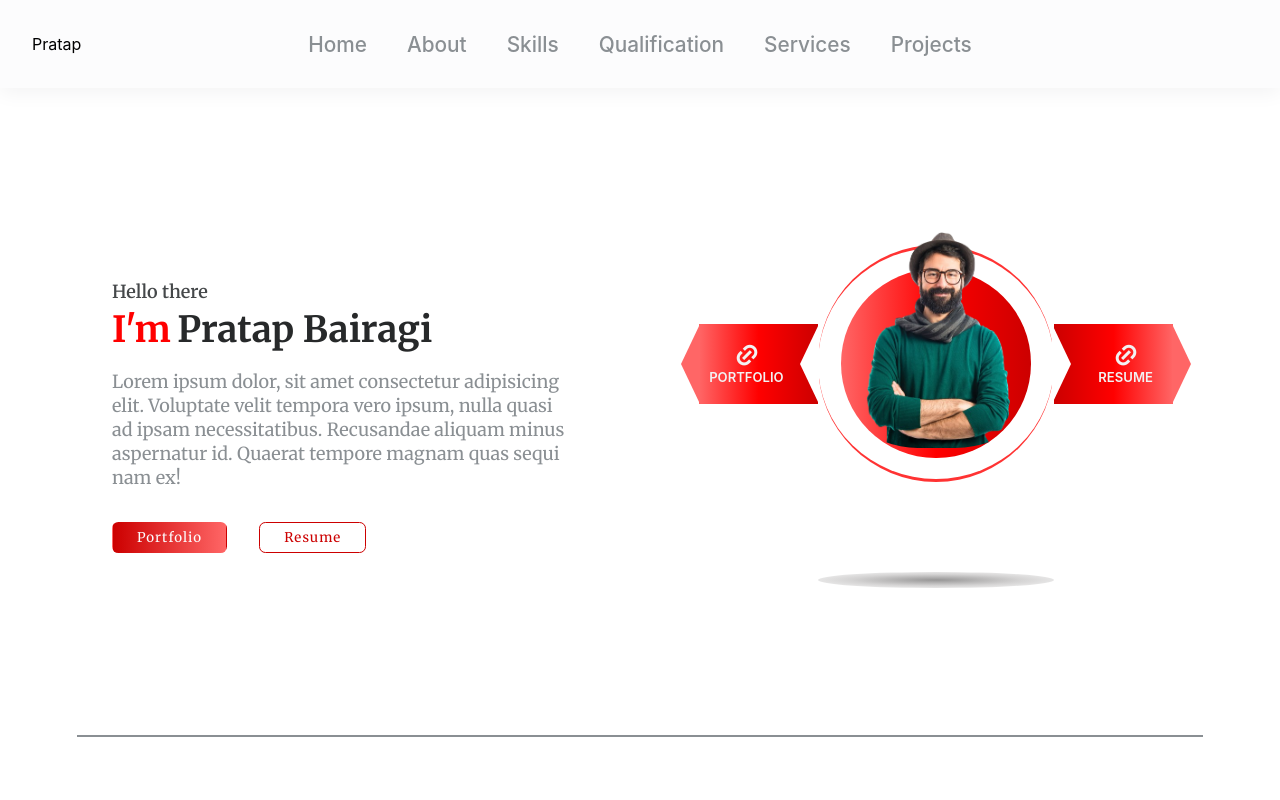
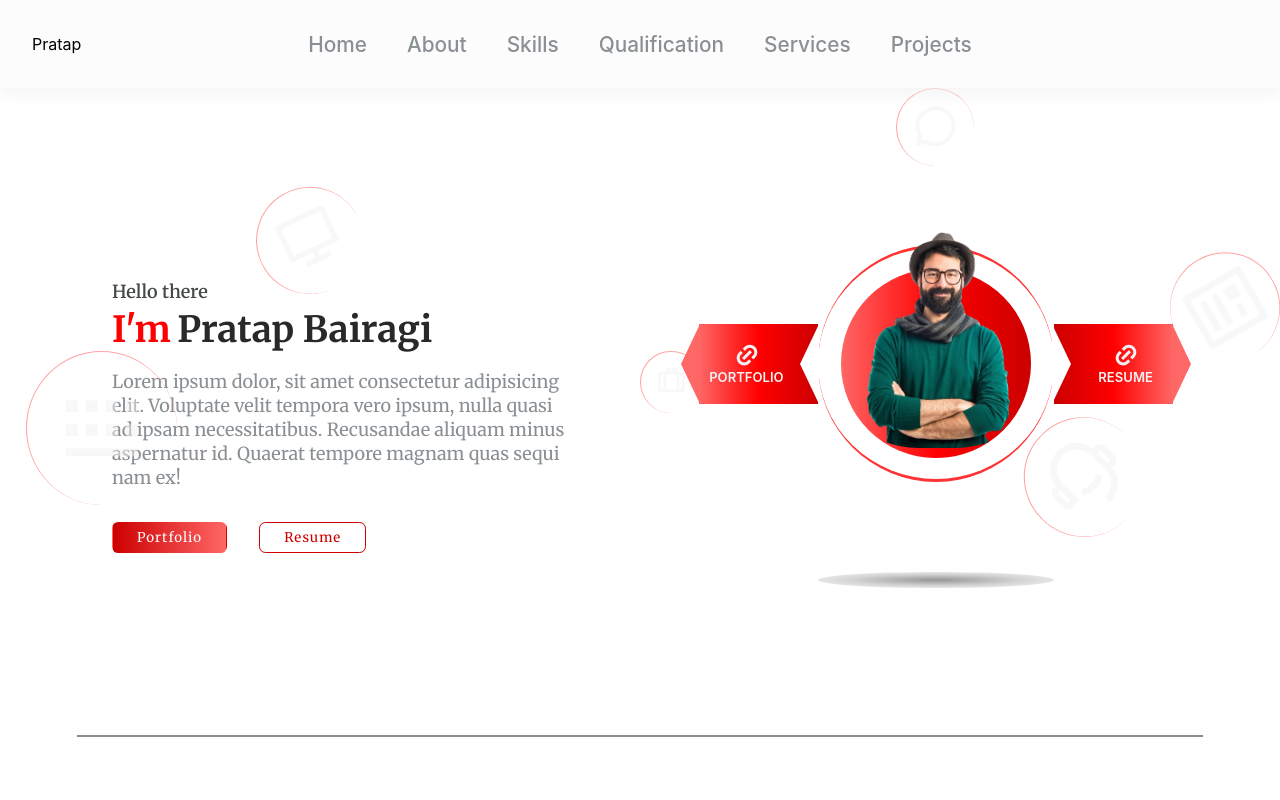
Before and after one commit to pratapbairagi/portfolio3, a React (Create React App) app in the folder portfolio/: page / in a window 1280 px wide. Shown: the top 800 px of the page. Built offline with nearby package versions, Linux system fonts and the light colour scheme.

Commit message:
added hero bubbles

```diff
--- a/portfolio/src/App.css
+++ b/portfolio/src/App.css
@@ -385,11 +385,81 @@ section::after {
   margin-top: 2.5rem;
   border-radius: 50%;
   background: radial-gradient(rgb(151, 150, 150), rgb(212, 211, 211), white);
-  background: -moz-radial-gradient(rgb(151, 150, 150), rgb(212, 211, 211), white); /* FF3.6+ */
-  background: -webkit-radial-gradient(rgb(151, 150, 150), rgb(212, 211, 211), white); /* Chrome10+,Safari5.1+ */
-  background: -o-radial-gradient(rgb(151, 150, 150), rgb(212, 211, 211), white); /* Opera 11.10+ */
-  background: -ms-radial-gradient(rgb(151, 150, 150), rgb(212, 211, 211), white); /* IE10+ */
-
+}
+.hero_circles{
+  position: absolute;
+  width: 100%;
+  height: 100%;
+  top: 0;
+  left: 0;
+}
+.hero_circles span{
+  border-radius: 50%;
+  width: max-content;
+  aspect-ratio: 1/1;
+  /* position: relative; */
+  position: absolute;
+  padding: 0.2rem 0.4rem;
+  display: block;
+  border-top: 1px solid rgb(255, 162, 162);
+  border-left: 1px solid rgb(255, 162, 162);
+}
+.hero_circles span i{
+  font-size: 2rem;
+  color: var(--container-color);
+  opacity: 0.5;
+}
+.hero_circles span:nth-child(1){
+  top: 50%;
+  left: 80%;
+  padding: 1rem 1.2rem;
+  transform: rotate(-45deg);
+}
+.hero_circles span:nth-child(1) i{
+  font-size: 5rem;
+}
+.hero_circles span:nth-child(2){
+  top: 15%;
+  left: 20%;
+  padding: 1rem 1.3rem;
+  transform: rotate(-25deg);
+
+}
+.hero_circles span:nth-child(2) i{
+  font-size: 4rem;
+}
+.hero_circles span:nth-child(3){
+  padding: 1.5rem 1.7rem;
+  top: 40%;
+  left: 2%;
+}
+.hero_circles span:nth-child(3) i{
+  font-size: 6rem;
+}
+.hero_circles span:nth-child(4){
+  padding: 0.7rem 0.9rem;
+  top: 0%;
+  left: 70%;
+}
+.hero_circles span:nth-child(4) i{
+  font-size: 3rem;
+}
+.hero_circles span:nth-child(5){
+  padding: 0.7rem 0.9rem;
+  top: 40%;
+  left: 50%;
+}
+.hero_circles span:nth-child(5) i{
+  font-size: 2rem;
+}
+.hero_circles span:nth-child(6){
+  padding: 0.7rem 0.9rem;
+  top: 25%;
+  right: 0%;
+  transform: rotate(60deg);
+}
+.hero_circles span:nth-child(6) i{
+  font-size: 5rem;
 }
 
 /* about */
@@ -417,6 +487,7 @@ section::after {
 .testimonial_container,
 .contact_container {
   padding: 8dvh 1.75rem 8dvh 1.75rem;
+  position: relative;
 }
 
 .about_container .content,
--- a/portfolio/src/sections/hero.jsx
+++ b/portfolio/src/sections/hero.jsx
@@ -5,6 +5,14 @@ import Button from "../copmonents/button/button";
 const Hero = () => {
     return (
         <section className="container hero_container" id="home">
+            <div className="hero_circles">
+                <span> <i class="ri-customer-service-2-line"></i> </span>
+                <span> <i class="ri-computer-line"></i> </span>
+                <span> <i class="ri-keyboard-line"></i> </span>
+                <span> <i class="ri-chat-3-line"></i> </span>
+                <span> <i class="ri-suitcase-line"></i> </span>
+                <span> <i class="ri-article-line"></i> </span>
+            </div>
             <div className="grid">
 
                 <div className="content hero_content hero_content_design">
```
